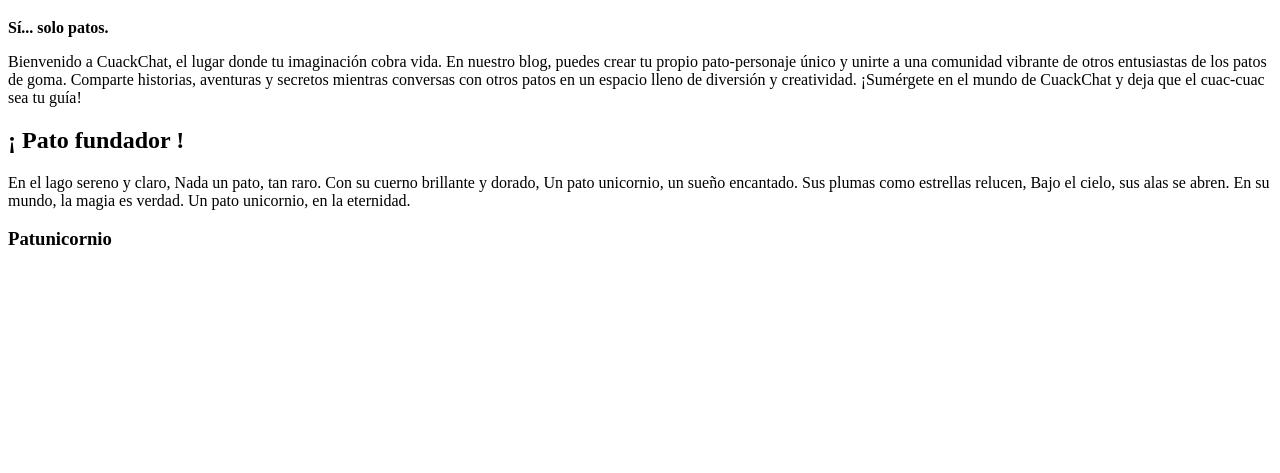
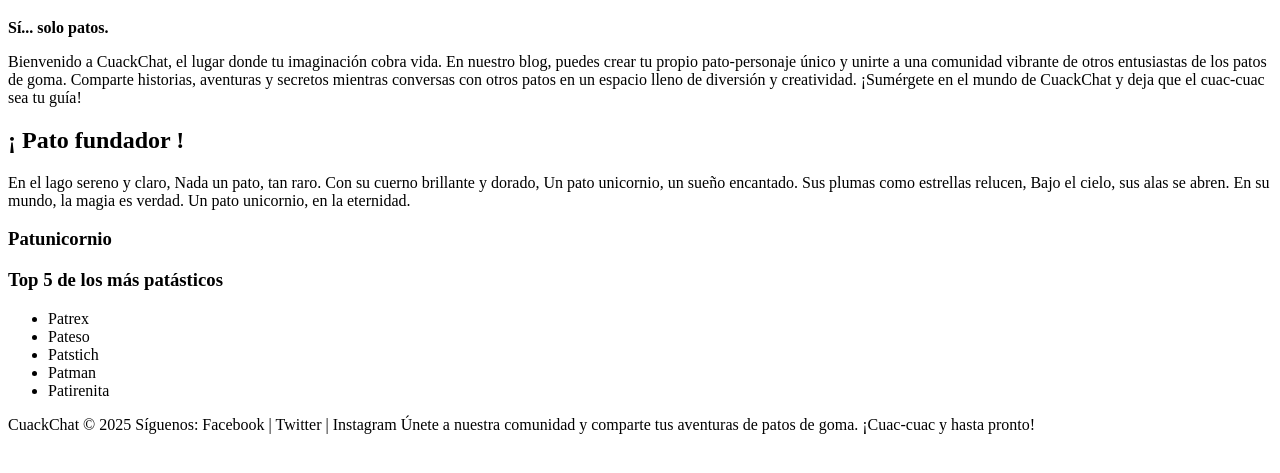
Before and after one commit to kalocesa/CuackChat-Generation, a plain HTML site: page index.html in a window 1280 px wide. Shown: the part 61-534 px from the top of the page. Drawn offline with Linux system fonts and the light colour scheme.

Commit message:
add: make second basic structure of html

```diff
--- a/index.html
+++ b/index.html
@@ -8,17 +8,39 @@
 </head>
 
 <body>
+    <main>
+        <header>
             <h1>Pato, Pato, CuackChat</h1>
             <p><strong>Sí... solo patos.</strong></p>
             <p>Bienvenido a CuackChat, el lugar donde tu imaginación cobra vida. En nuestro blog, puedes crear tu propio
-        pato-personaje único y unirte a una comunidad vibrante de otros entusiastas de los patos de goma. Comparte
-        historias, aventuras y secretos mientras conversas con otros patos en un espacio lleno de diversión y
+                pato-personaje único y unirte a una comunidad vibrante de otros entusiastas de los patos de goma.
+                Comparte historias, aventuras y secretos mientras conversas con otros patos en un espacio lleno de
+                diversión y
                 creatividad. ¡Sumérgete en el mundo de CuackChat y deja que el cuac-cuac sea tu guía!</p>
+        </header>
+        <section>
             <h2>¡ Pato fundador !</h2>
-    <p>En el lago sereno y claro, Nada un pato, tan raro. Con su cuerno brillante y dorado, Un pato unicornio, un sueño
-        encantado. Sus plumas como estrellas relucen, Bajo el cielo, sus alas se abren. En su mundo, la magia es verdad.
+            <p>En el lago sereno y claro, Nada un pato, tan raro. Con su cuerno brillante y dorado, Un pato unicornio,
+                un sueño encantado. Sus plumas como estrellas relucen, Bajo el cielo, sus alas se abren. En su mundo, la
+                magia es verdad.
                 Un pato unicornio, en la eternidad.</p>
             <h3>Patunicornio</h3>
+        </section>
+        <section>
+            <h3>Top 5 de los más patásticos</h3>
+            <ul>
+                <li>Patrex</li>
+                <li>Pateso</li>
+                <li>Patstich</li>
+                <li>Patman</li>
+                <li>Patirenita</li>
+            </ul>
+        </section>
+    </main>
+    <footer>
+        <p>CuackChat © 2025 Síguenos: Facebook | Twitter | Instagram Únete a nuestra comunidad y comparte tus aventuras
+            de patos de goma. ¡Cuac-cuac y hasta pronto!</p>
+    </footer>
 </body>
 
 </html>
```
Lines whose indentation alone changed are shown as unchanged.
